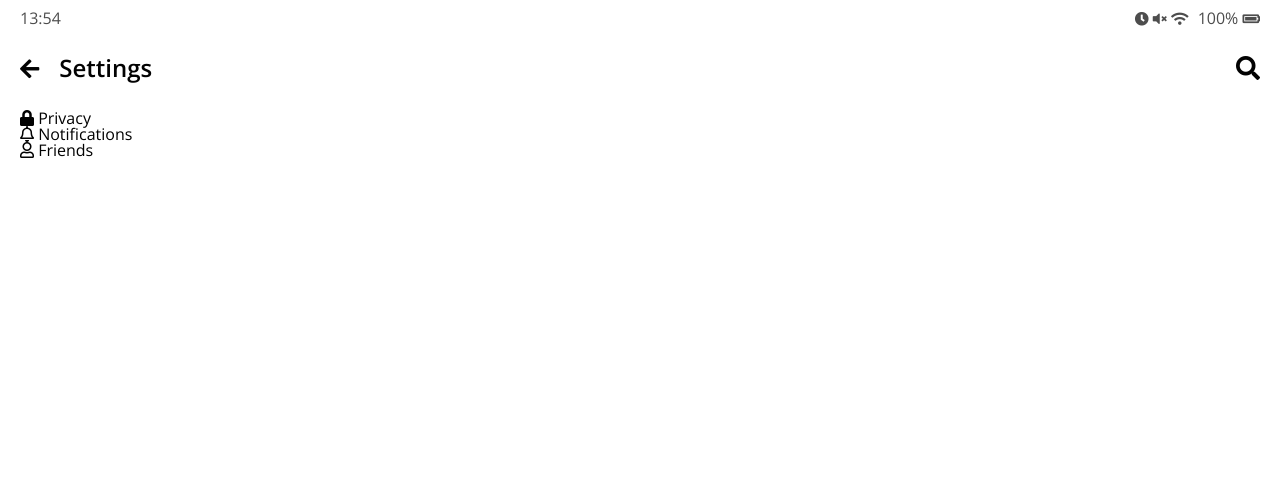
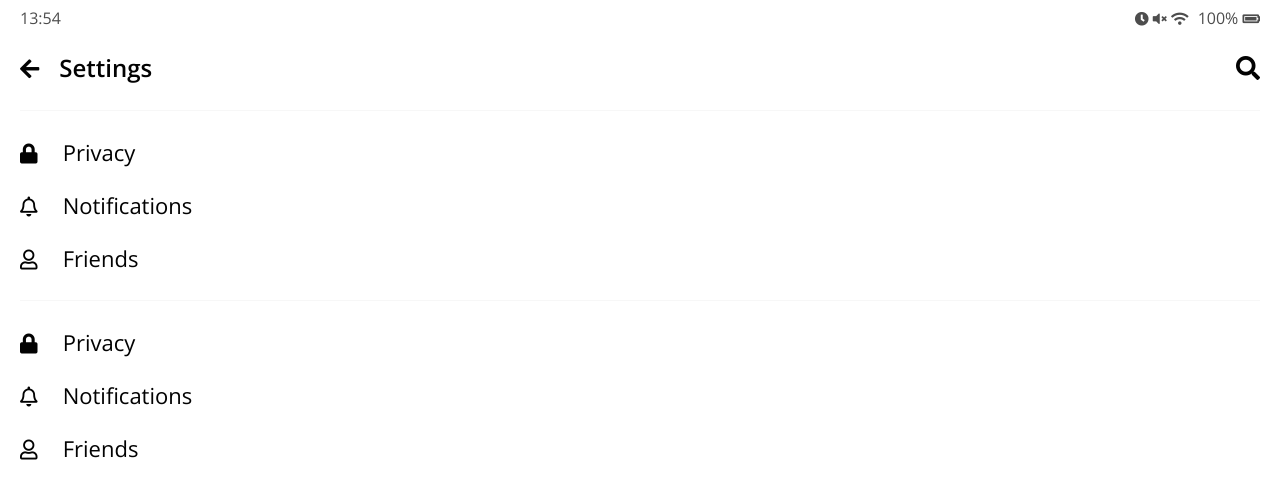
Before and after one commit to rkdals0301/kakao-talk-v2, a plain HTML site: page settings.html in a window 1280 px wide. Drawn offline with nearby package versions, Linux system fonts and the light colour scheme.

Commit message:
Settings Screen CSS 작업

```diff
--- /dev/null
+++ b/css/settings.css
@@ -0,0 +1,22 @@
+.settings .settings__sections {
+  border-top: 1px solid #f7f7f7;
+  padding: 30px 0px;
+}
+
+.settings__setting .settings__icon {
+  font-size: 20px;
+  margin-right: 20px;
+}
+
+.settings__setting .settings__title {
+  font-size: 22px;
+  font-weight: 300;
+}
+
+.settings .settings__setting {
+  margin-bottom: 30px;
+}
+
+.settings .settings__setting:last-child {
+  margin-bottom: 0;
+}
--- a/css/styles.css
+++ b/css/styles.css
@@ -1,4 +1,4 @@
-@import url("https://fonts.googleapis.com/css?family=Open+Sans:400,600");
+@import url("https://fonts.googleapis.com/css?family=Open+Sans:300,400,600");
 @import "reset.css";
 @import "status-bar.css";
 @import "header.css";
@@ -7,6 +7,7 @@
 @import "friends.css";
 @import "find.css";
 @import "more.css";
+@import "settings.css";
 
 * {
   box-sizing: border-box;
--- a/settings.html
+++ b/settings.html
@@ -61,6 +61,26 @@
           </li>
         </ul>
       </section>
+      <section class="settings__sections">
+        <ul class="settings__list">
+          <li class="settings__setting">
+            <span class="settings__icon"><i class="fas fa-lock"></i> </span>
+            <span class="settings__title">Privacy</span>
+          </li>
+          <li class="settings__setting">
+            <span class="settings__icon">
+              <i class="far fa-bell"></i>
+            </span>
+            <span class="settings__title">Notifications</span>
+          </li>
+          <li class="settings__setting">
+            <span class="settings__icon">
+              <i class="far fa-user"></i>
+            </span>
+            <span class="settings__title">Friends</span>
+          </li>
+        </ul>
+      </section>
     </main>
   </body>
 </html>
```
